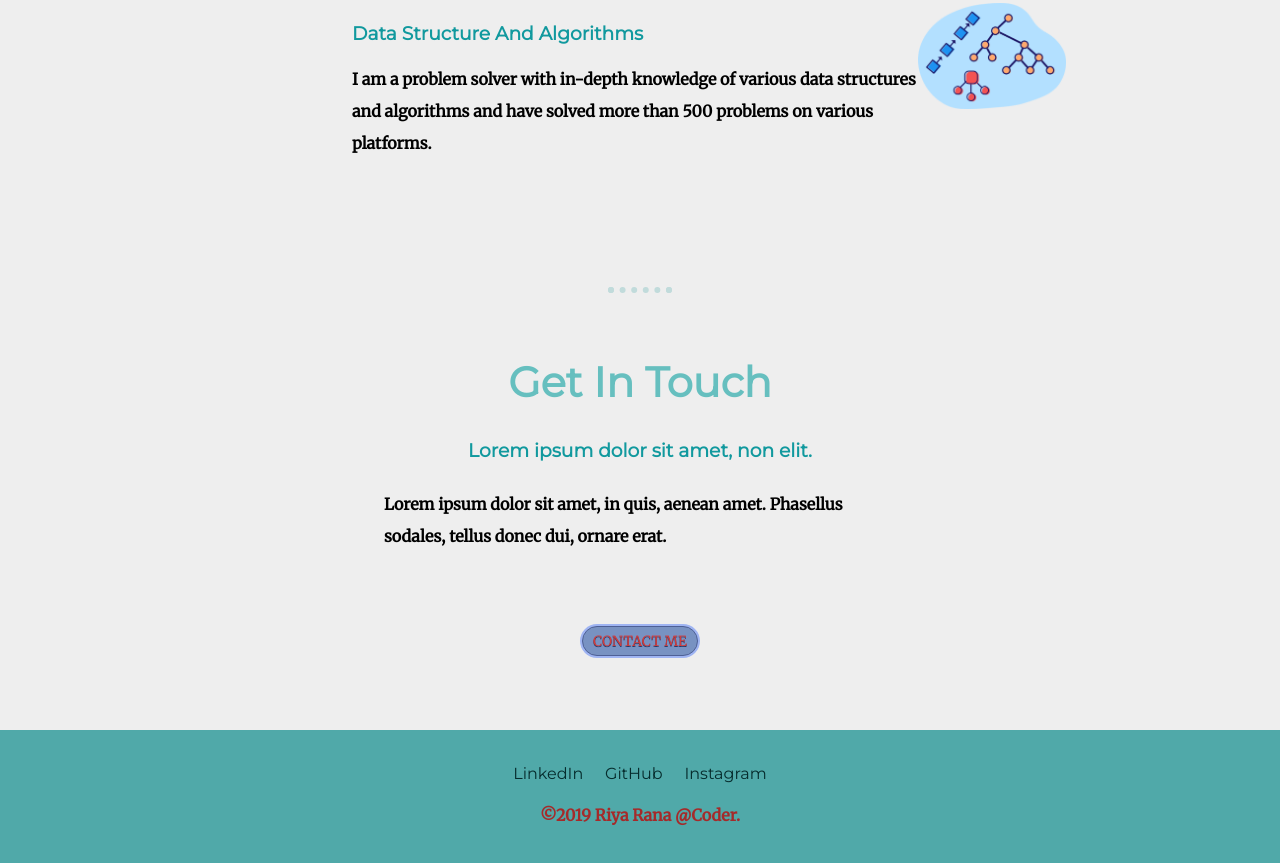
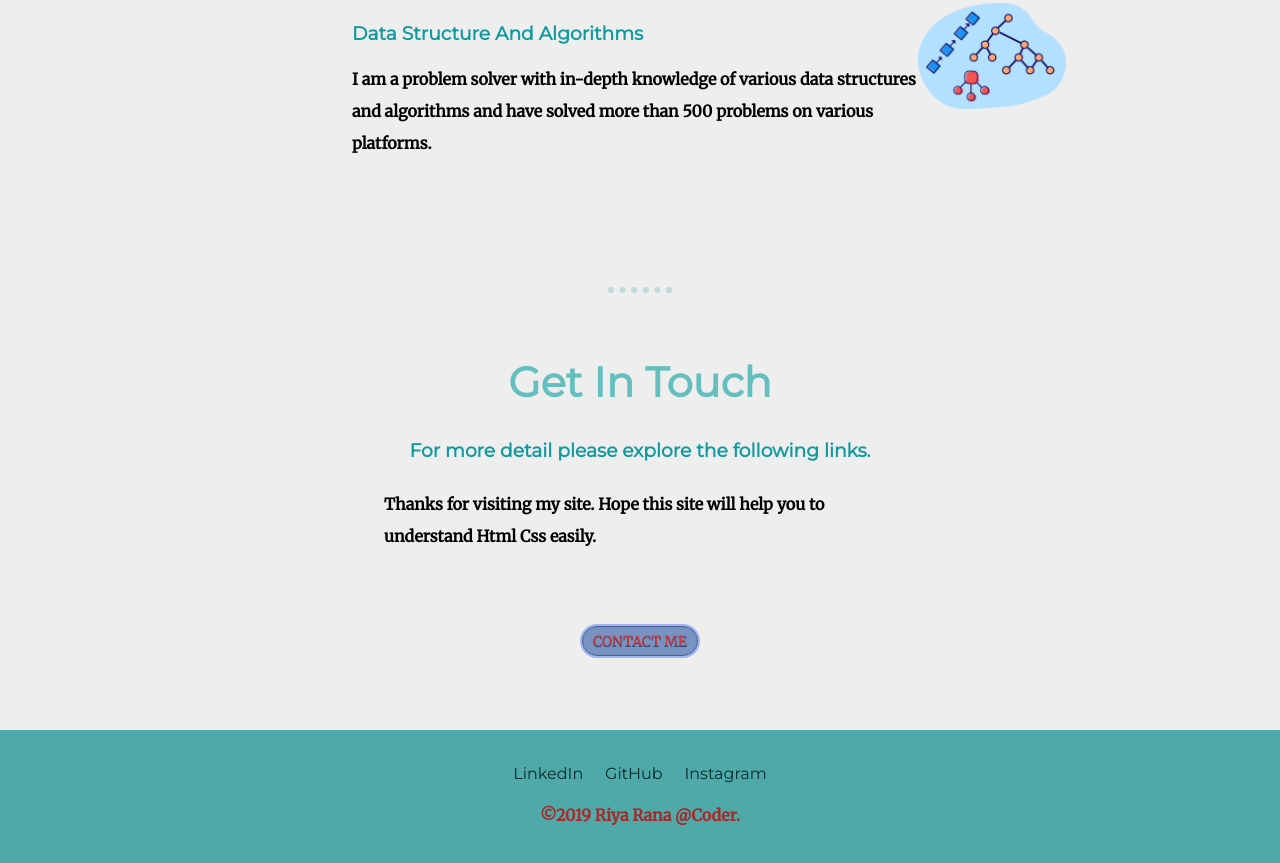
Before and after one commit to ABK-ReuRana/profolio, a plain HTML site: page index.html in a window 1280 px wide. Shown: the part 1807-2670 px from the top of the page. Drawn offline with Linux system fonts and the light colour scheme.

Commit message:
Update index.html

```diff
--- a/index.html
+++ b/index.html
@@ -51,10 +51,11 @@
 
         <div class="contact-me">
           <h2>Get In Touch</h2>
-          <h3>Lorem ipsum dolor sit amet, non elit.</h3>
-          <p class="contact-message">Lorem ipsum dolor sit amet, in quis, aenean amet. Phasellus sodales, tellus donec dui, ornare erat.</p>
+          <h3>For more detail please explore the following links.</h3>
+          <p class="contact-message">Thanks for visiting my site. Hope this site will help you to understand Html Css easily.</p>
           <a class="btn" href="ranariya.contact@gmail.com">CONTACT ME</a>
         </div>
+
       </div>
 
       <div class="bottom-container">
```
